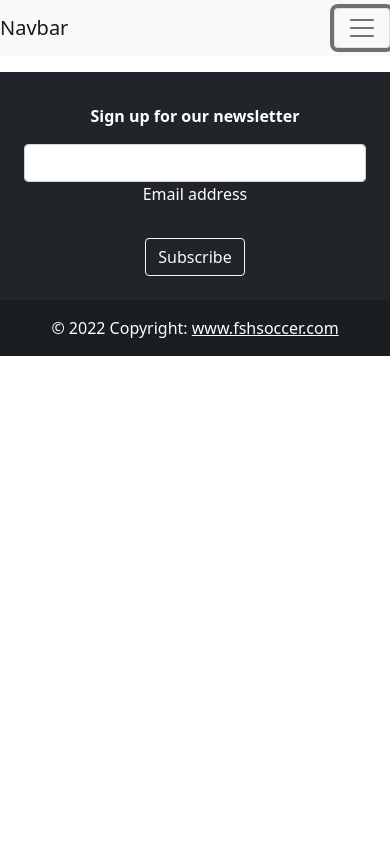
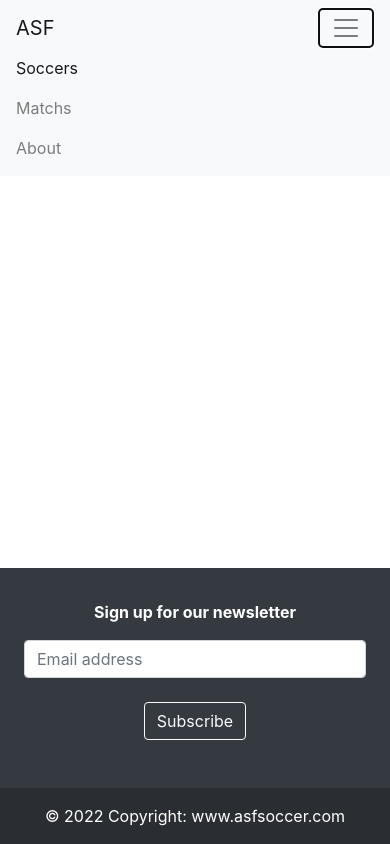
Before and after one commit to Favourezeugwa/Capstone_js, a website built with webpack: page src/index.html in a window 390 px wide. Both pictures are taken after a click on the button "Toggle navigation". Built offline with nearby package versions, Linux system fonts and the light colour scheme.

Commit message:
Fix header toggle

```diff
--- a/src/index.html
+++ b/src/index.html
@@ -1,48 +1,46 @@
 <!DOCTYPE html>
 <html lang="en">
+
 <head>
     <meta charset="UTF-8" />
     <meta name="viewport" content="width=device-width,initial-scale=1" />
     <meta http-equiv="X-UA-Compatible" content="IE=edge" />
     <title>soccer scorebat</title>
-    <link
-      rel="stylesheet"
-      href="https://cdnjs.cloudflare.com/ajax/libs/font-awesome/6.1.1/css/all.min.css"
+    <link rel="stylesheet" href="https://cdnjs.cloudflare.com/ajax/libs/font-awesome/6.1.1/css/all.min.css"
         integrity="sha512-KfkfwYDsLkIlwQp6LFnl8zNdLGxu9YAA1QvwINks4PhcElQSvqcyVLLD9aMhXd13uQjoXtEKNosOWaZqXgel0g=="
-      crossorigin="anonymous"
-      referrerpolicy="no-referrer"
-    />
+        crossorigin="anonymous" referrerpolicy="no-referrer" />
+    <link rel="stylesheet" href="https://cdn.jsdelivr.net/npm/bootstrap@4.1.3/dist/css/bootstrap.min.css"
+        integrity="sha384-MCw98/SFnGE8fJT3GXwEOngsV7Zt27NXFoaoApmYm81iuXoPkFOJwJ8ERdknLPMO" crossorigin="anonymous">
+    <script src="https://code.jquery.com/jquery-3.3.1.slim.min.js"
+        integrity="sha384-q8i/X+965DzO0rT7abK41JStQIAqVgRVzpbzo5smXKp4YfRvH+8abtTE1Pi6jizo"
+        crossorigin="anonymous"></script>
+    <script src="https://cdn.jsdelivr.net/npm/popper.js@1.14.3/dist/umd/popper.min.js"
+        integrity="sha384-ZMP7rVo3mIykV+2+9J3UJ46jBk0WLaUAdn689aCwoqbBJiSnjAK/l8WvCWPIPm49"
+        crossorigin="anonymous"></script>
+    <script src="https://cdn.jsdelivr.net/npm/bootstrap@4.1.3/dist/js/bootstrap.min.js"
+        integrity="sha384-ChfqqxuZUCnJSK3+MXmPNIyE6ZbWh2IMqE241rYiqJxyMiZ6OW/JmZQ5stwEULTy"
+        crossorigin="anonymous"></script>
 </head>
 
 <body>
     <nav class="navbar navbar-expand-lg navbar-light bg-light">
-      <a class="navbar-brand" href="#">Navbar</a>
-      <button
-        class="navbar-toggler"
-        type="button"
-        data-toggle="collapse"
-        data-target="#navbarNavAltMarkup"
-        aria-controls="navbarNavAltMarkup"
-        aria-expanded="false"
-        aria-label="Toggle navigation"
-      >
+        <a class="navbar-brand" href="#">ASF</a>
+        <button class="navbar-toggler" type="button" data-toggle="collapse" data-target="#navbarNavAltMarkup"
+            aria-controls="navbarNavAltMarkup" aria-expanded="false" aria-label="Toggle navigation">
             <span class="navbar-toggler-icon"></span>
         </button>
         <div class="collapse navbar-collapse" id="navbarNavAltMarkup">
             <div class="navbar-nav">
-          <a class="nav-item nav-link active" href="#"
-            >Home <span class="sr-only">(current)</span></a
-          >
-          <a class="nav-item nav-link" href="#">Features</a>
-          <a class="nav-item nav-link" href="#">Pricing</a>
-          <a class="nav-item nav-link disabled" href="#">Disabled</a>
+                <a class="nav-item nav-link active" href="#">Soccers <span class="sr-only">(current)</span></a>
+                <a class="nav-item nav-link" href="#">Matchs</a>
+                <a class="nav-item nav-link" href="#">About</a>
             </div>
         </div>
     </nav>
     <main>
-      <div class="container mt-3 text-center"></div>
+
     </main>
-    <footer class="bg-dark text-center text-white">
+    <footer class="bg-dark text-center text-white footer">
         <!-- Grid container -->
         <div class="container p-4 pb-0">
             <!-- Section: Form -->
@@ -62,8 +60,8 @@
                         <div class="col-md-5 col-12">
                             <!-- Email input -->
                             <div class="form-outline form-white mb-4">
-                  <input type="email" id="form5Example29" class="form-control" />
-                  <label class="form-label" for="form5Example29">Email address</label>
+                                <input type="email" id="form5Example29" class="form-control" placeholder="Email address" />
+
                             </div>
                         </div>
                         <!--Grid column-->
@@ -87,9 +85,10 @@
         <!-- Copyright -->
         <div class="text-center p-3" style="background-color: rgba(0, 0, 0, 0.2);">
             © 2022 Copyright:
-        <a class="text-white" href="https://github.com/shahnawaza75/Capstone_js">www.fshsoccer.com</a>
+            <a class="text-white" href="https://github.com/shahnawaza75/Capstone_js">www.asfsoccer.com</a>
         </div>
         <!-- Copyright -->
     </footer>
 </body>
+
 </html>
--- a/src/index.js
+++ b/src/index.js
@@ -1,2 +1 @@
 import './style.css';
-import 'bootstrap/dist/css/bootstrap.min.css';
--- a/src/style.css
+++ b/src/style.css
@@ -1,3 +1,9 @@
 h1 {
   color: black;
 }
+
+.footer {
+    position: absolute;
+    width: 100%;
+    bottom: 0;
+}
```
Also changed, not shown: package.json (+20 -0 lines), 1 other file. Lines whose indentation alone changed are shown as unchanged.
